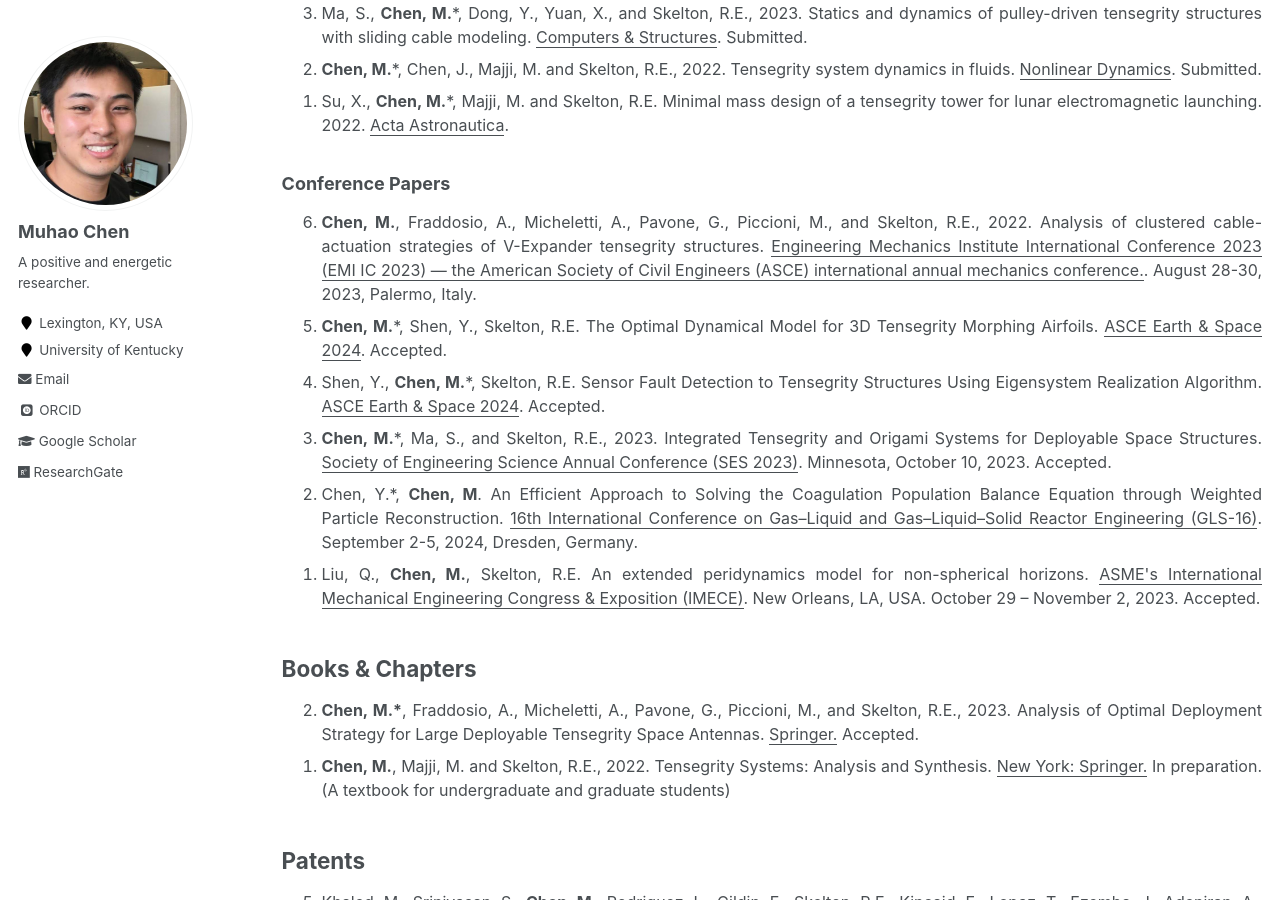
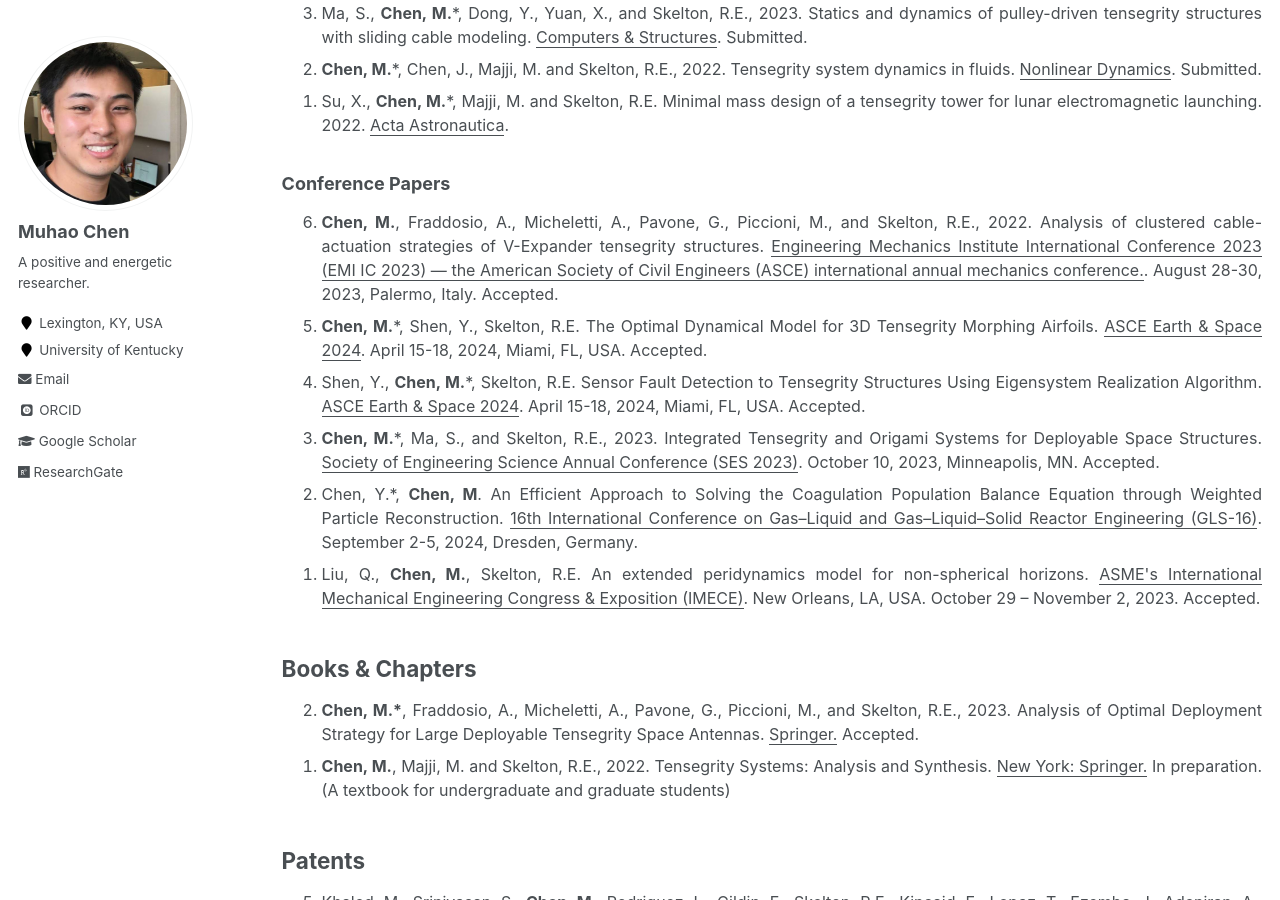
Before and after one commit to Muhao-Chen/muhao-chen.github.io, a Jekyll site: the page built from _pages/publication.md, in a window 1280 px wide and 900 px high, scrolled down 2907 px. Built offline with Jekyll 4.4.1, drawn with Linux system fonts in a browser that asks for light colours; some web fonts are replaced.

Commit message:
Update publication.md

```diff
--- a/_pages/publication.md
+++ b/_pages/publication.md
@@ -81,11 +81,11 @@ toc: true
 ### Conference Papers
 <font size=3>
 <ol reversed>
-<li> <strong>Chen, M.</strong>, Fraddosio, A., Micheletti, A., Pavone, G., Piccioni, M., and Skelton, R.E., 2022. Analysis of clustered cable-actuation strategies of V-Expander tensegrity structures. <u>Engineering Mechanics Institute International Conference 2023 (EMI IC 2023) — the American Society of Civil Engineers (ASCE) international annual mechanics conference.</u>. August 28-30, 2023, Palermo, Italy. </li>
-<li> <strong>Chen, M.</strong>*, Shen, Y., Skelton, R.E. The Optimal Dynamical Model for 3D Tensegrity Morphing Airfoils. <u>ASCE Earth & Space 2024</u>. Accepted. </li>
-<li> Shen, Y., <strong>Chen, M.</strong>*, Skelton, R.E. Sensor Fault Detection to Tensegrity Structures Using Eigensystem Realization Algorithm. <u>ASCE Earth & Space 2024</u>. Accepted. </li>
-<li> <strong>Chen, M.</strong>*, Ma, S., and Skelton, R.E., 2023. Integrated Tensegrity and Origami Systems for Deployable Space Structures. <u>Society of Engineering Science Annual Conference (SES 2023)</u>. Minnesota, October 10, 2023. Accepted. </li>
-<li> Chen, Y.*, <strong>Chen, M</strong>. An Efficient Approach to Solving the Coagulation Population Balance Equation through Weighted Particle Reconstruction. <u>16th International Conference on Gas–Liquid and Gas–Liquid–Solid Reactor Engineering (GLS-16)</u>. September 2-5, 2024,  Dresden, Germany. </li>
+<li> <strong>Chen, M.</strong>, Fraddosio, A., Micheletti, A., Pavone, G., Piccioni, M., and Skelton, R.E., 2022. Analysis of clustered cable-actuation strategies of V-Expander tensegrity structures. <u>Engineering Mechanics Institute International Conference 2023 (EMI IC 2023) — the American Society of Civil Engineers (ASCE) international annual mechanics conference.</u>. August 28-30, 2023, Palermo, Italy. Accepted.</li>
+<li> <strong>Chen, M.</strong>*, Shen, Y., Skelton, R.E. The Optimal Dynamical Model for 3D Tensegrity Morphing Airfoils. <u>ASCE Earth & Space 2024</u>. April 15-18, 2024, Miami, FL, USA. Accepted. </li>
+<li> Shen, Y., <strong>Chen, M.</strong>*, Skelton, R.E. Sensor Fault Detection to Tensegrity Structures Using Eigensystem Realization Algorithm. <u>ASCE Earth & Space 2024</u>.  April 15-18, 2024, Miami, FL, USA. Accepted. </li>
+<li> <strong>Chen, M.</strong>*, Ma, S., and Skelton, R.E., 2023. Integrated Tensegrity and Origami Systems for Deployable Space Structures. <u>Society of Engineering Science Annual Conference (SES 2023)</u>. October 10, 2023, Minneapolis, MN. Accepted. </li>
+<li> Chen, Y.*, <strong>Chen, M</strong>. An Efficient Approach to Solving the Coagulation Population Balance Equation through Weighted Particle Reconstruction. <u>16th International Conference on Gas–Liquid and Gas–Liquid–Solid Reactor Engineering (GLS-16)</u>. September 2-5, 2024, Dresden, Germany. </li>
 <!-- <li> <strong>Chen, M.</strong>*, Shen, Y., Skelton, R.E. The Optimal Dynamical Model for High-Dimensional Aerospace Structures. <u>ASME's International Mechanical Engineering Congress & Exposition (IMECE)</u>. New Orleans, LA, USA. October 29 – November 2, 2023. Accepted. </li> -->
 <li> Liu, Q., <strong>Chen, M.</strong>, Skelton, R.E. An extended peridynamics model for non-spherical horizons. <u>ASME's International Mechanical Engineering Congress & Exposition (IMECE)</u>. New Orleans, LA, USA. October 29 – November 2, 2023. Accepted. </li>
 <!-- <li> Ma, S., Chen, Y., <strong>Chen, M.</strong>* and Skelton, R.E., 2023. Statics Study of Clustered Tensegrity Structures Considering Pulley Sizes. <u>The International Association for Shell and Spatial Structures (IASS) symposia</u>. July 10-14, 2023, Melbourne, Australia. Accepted. </li> -->
```
